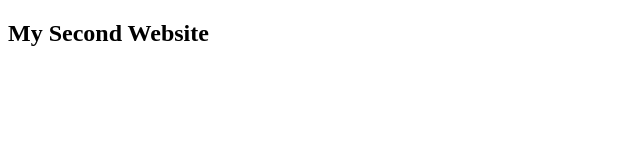
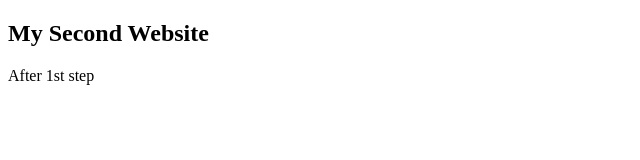
Before and after one commit to MozammalHaq/my-second-website, a plain HTML site: page index.html in a window 1280 px wide. Shown: the whole page, without its empty margins (0-640 px from the left). Drawn offline with Linux system fonts and the light colour scheme.

Commit message:
after 1st step

```diff
--- a/index.html
+++ b/index.html
@@ -7,5 +7,6 @@
 </head>
 <body>
     <h2>My Second Website</h2>
+    <p>After 1st step</p>
 </body>
 </html>
```
